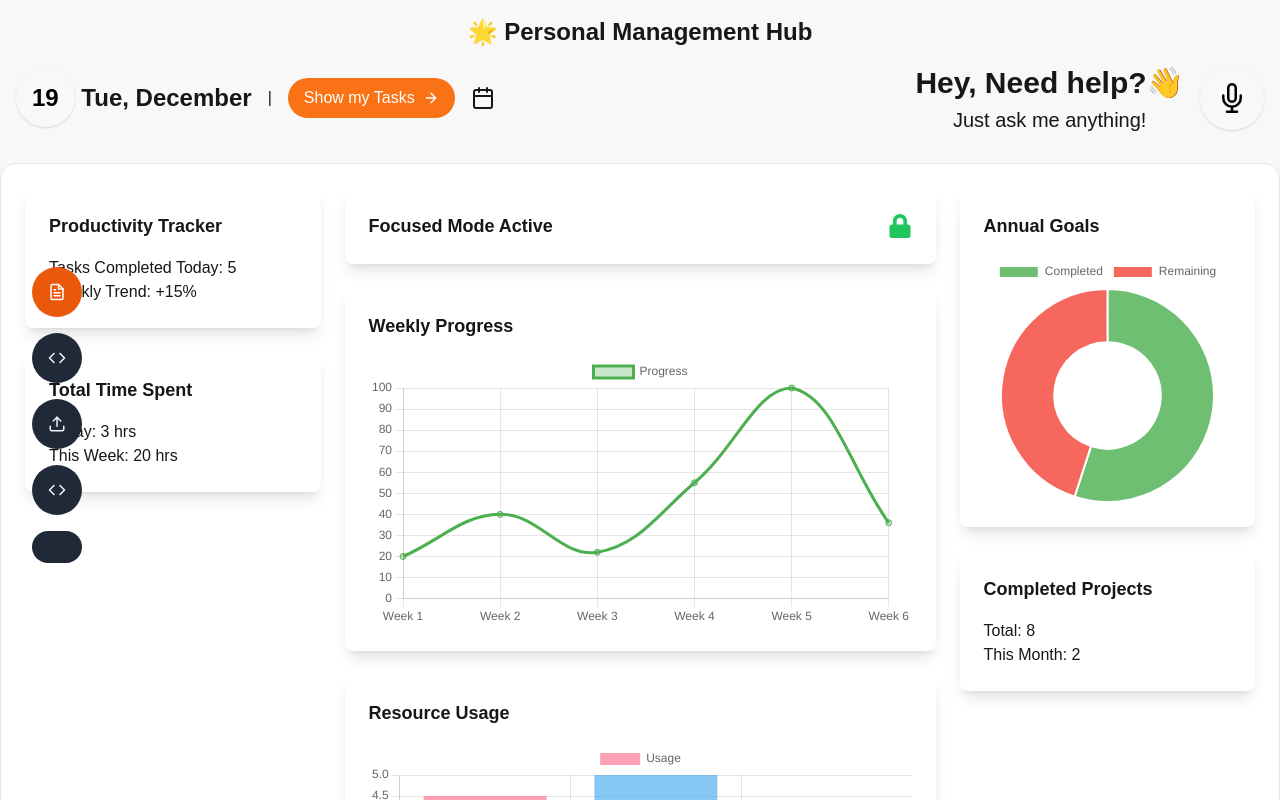
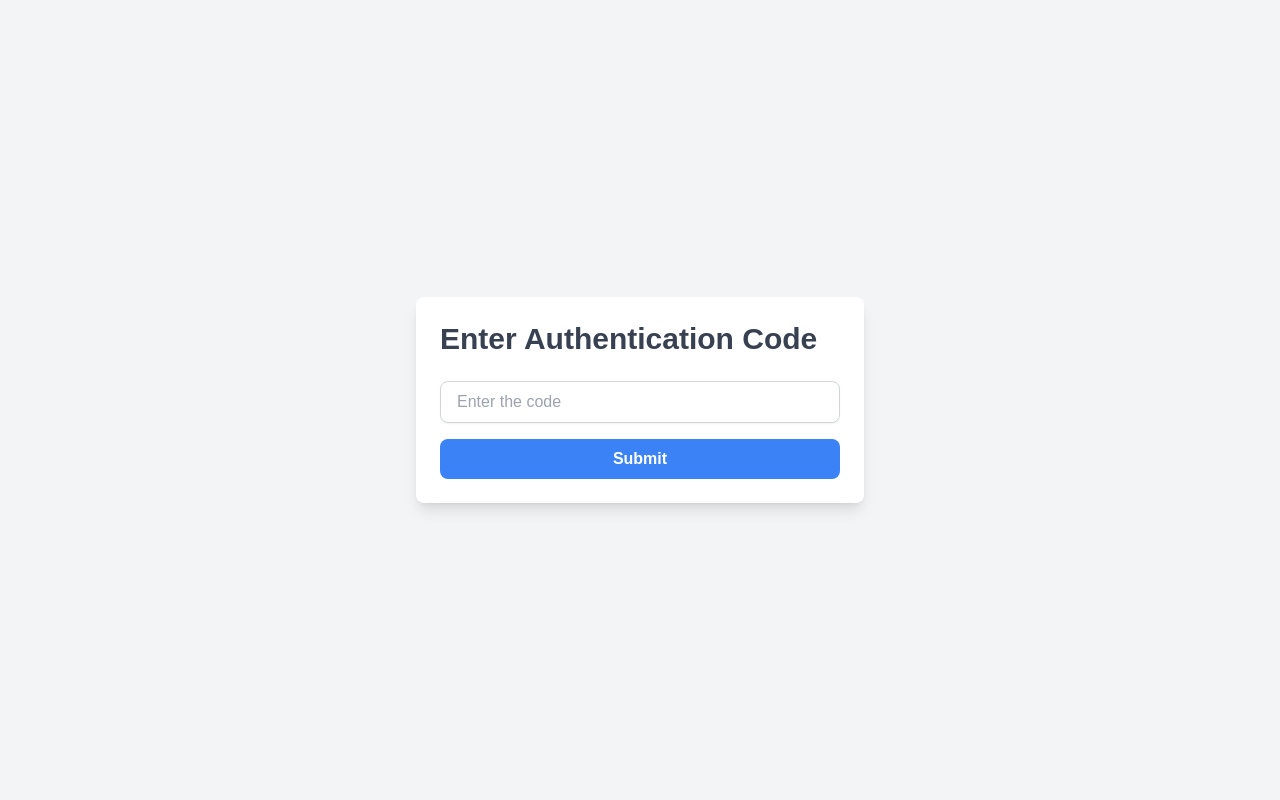
Before and after one commit to asissharma/IAmHere, a Next.js app: page / in a window 1280 px wide. Shown: the top 800 px of the page. Built offline with nearby package versions, Linux system fonts and the light colour scheme.

Commit message:
dashboard build

```diff
--- a/pages/Home.tsx
+++ b/pages/Home.tsx
@@ -6,7 +6,7 @@ import DSAPlayground from './components/DsaPrac';
 import LearningPathsAndGoals from './components/LearningPathsAndGoals';
 import { motion } from 'framer-motion';
 import { FiFileText, FiCode, FiUpload, FiCalendar, FiArrowRight, FiMic } from 'react-icons/fi';
-import { useState } from 'react';
+import { useState, useEffect } from 'react';
 import { FaIceCream } from 'react-icons/fa';
 
 const sections = {
@@ -21,6 +21,19 @@ type SectionKeys = keyof typeof sections;
 
 const Home: NextPage = () => {
   const [activeSection, setActiveSection] = useState<SectionKeys>('dashboard');
+  const [currentDate, setCurrentDate] = useState<string>(''); // State to hold the current date
+
+  useEffect(() => {
+    const updateDate = () => {
+      const date = new Date();
+      setCurrentDate(date.toLocaleString('en-US', { weekday: 'long', month: 'long', day: 'numeric', year: 'numeric', hour: 'numeric', minute: 'numeric', second: 'numeric' }));
+    };
+
+    updateDate(); // Initial call to set the date
+    const intervalId = setInterval(updateDate, 1000); // Update date every second
+
+    return () => clearInterval(intervalId); // Cleanup interval on component unmount
+  }, []);
 
   return (
     <motion.div
@@ -42,7 +55,7 @@ const Home: NextPage = () => {
           >
             {key === 'dashboard' && <FiFileText />}
             {key === 'playground' && <FiCode />}
-            {key === 'LearningPathsAndGoals' && <FaIceCream />}
+            {key === 'learningpathsandgoals' && <FaIceCream />}
             {key === 'upload' && <FiUpload />}
             {key === 'editor' && <FiCode />}
           </button>
@@ -64,13 +77,9 @@ const Home: NextPage = () => {
           <div className="flex items-center justify-between space-x-4 w-full">
             <div className="flex items-center space-x-4">
               <h1 className="text-2xl font-bold">
-                <span className='p-4 w-16 h-16 bg-white-400 text-black rounded-full shadow transition-transform transform hover:scale-110'>19</span> Tue, December
+                {/* <span className='p-4 w-16 h-16 bg-white-400 text-black rounded-full shadow transition-transform transform hover:scale-110'>19</span>  */}
+                <span className='flex items-center px-4 py-2 bg-orange-500 text-white rounded-full'>{currentDate}</span>
               </h1>
-              <p>|</p>
-              <button className="flex items-center px-4 py-2 bg-orange-500 text-white rounded-full">
-                Show my Tasks <FiArrowRight className="ml-2" />
-              </button>
-              <FiCalendar className="text-2xl" />
             </div>
 
             {/* AI Assistant */}
--- a/pages/components/Dashboard.tsx
+++ b/pages/components/Dashboard.tsx
@@ -1,9 +1,7 @@
 import { NextPage } from 'next';
+import { useEffect, useState } from 'react';
 import { motion } from 'framer-motion';
-import { FaLock } from 'react-icons/fa';
-import { useState } from 'react';
-
-// Import Chart.js components
+import { Line, Bar, Doughnut } from 'react-chartjs-2';
 import {
   Chart as ChartJS,
   CategoryScale,
@@ -27,50 +25,79 @@ ChartJS.register(
   Title,
   Tooltip,
   Legend,
-  ArcElement // For Doughnut chart
+  ArcElement
 );
 
-import { Line, Bar, Doughnut } from 'react-chartjs-2';
+interface Metric {
+  title: string;
+  value: number;
+}
+
+interface Insight {
+  message: string;
+}
+
+interface Notification {
+  id: string;
+  message: string;
+  timestamp: string;
+}
 
 const Dashboard: NextPage = () => {
-  const [activeSection, setActiveSection] = useState<string>('dashboard');
+  const [data, setData] = useState<{
+    metrics: Metric[];
+    insights: Insight[];
+    notifications: Notification[];
+  } | null>(null);
 
-  // Sample chart data
-  const progressData = {
-    labels: ['Week 1', 'Week 2', 'Week 3', 'Week 4', 'Week 5', 'Week 6'],
+  useEffect(() => {
+    const fetchData = async () => {
+      try {
+        const response = await fetch('/api/dashboard');
+        const result = await response.json();
+        setData(result);
+      } catch (error) {
+        console.error('Error fetching dashboard data:', error);
+      }
+    };
+
+    fetchData();
+  }, []);
+
+  if (!data) return <div>Loading...</div>;
+
+  // Prepare chart data
+  const lineChartData = {
+    labels: data.metrics.map((metric) => metric.title),
     datasets: [
       {
-        label: 'Progress',
-        data: [20, 40, 22, 55, 100, 36, 0],
+        label: 'Metric Values',
+        data: data.metrics.map((metric) => metric.value),
+        fill: true,
+        backgroundColor: 'rgba(76, 175, 80, 0.3)',
         borderColor: 'rgba(76, 175, 80, 1)',
-        backgroundColor: 'rgba(76, 175, 80, 0.3)',
-        fill: true,
         tension: 0.4,
       },
     ],
   };
 
-  const barData = {
-    labels: ['Leetcode DP Handbook', 'DP Cheat Sheet', 'DP Patterns Video'],
+  const barChartData = {
+    labels: data.metrics.map((metric) => metric.title),
     datasets: [
       {
-        label: 'Usage',
-        data: [4.5, 5, 4],
-        backgroundColor: [
-          'rgba(255, 99, 132, 0.6)',
-          'rgba(54, 162, 235, 0.6)',
-          'rgba(255, 206, 86, 0.6)',
-        ],
+        label: 'Metric Values',
+        data: data.metrics.map((metric) => metric.value),
+        backgroundColor: 'rgba(255, 99, 132, 0.6)',
       },
     ],
   };
 
-  const doughnutData = {
+  const doughnutChartData = {
     labels: ['Completed', 'Remaining'],
     datasets: [
       {
         label: 'Overall Completion',
-        data: [55, 45],
+        data: [55, 45], // You can replace this with actual data
         backgroundColor: ['rgba(76, 175, 80, 0.8)', 'rgba(244, 67, 54, 0.8)'],
       },
     ],
@@ -78,64 +105,75 @@ const Dashboard: NextPage = () => {
 
   return (
     <motion.div
-      className="flex flex-col"
+      className="flex flex-col p-6 space-y-6"
       initial={{ opacity: 0 }}
       animate={{ opacity: 1 }}
-      transition={{ duration: 1.5 }}
+      exit={{ opacity: 0 }}
     >
+      <h1 className="text-2xl font-bold">Dashboard</h1>
+
       {/* Main Section */}
-      <div className="flex flex-1 flex-col md:flex-row p-6 space-y-6 md:space-y-0 md:space-x-6">
+      <div className="flex flex-col md:flex-row md:space-x-6">
         {/* Left Column */}
         <div className="flex flex-col space-y-6 md:w-1/4">
-          {/* Productivity Tracker */}
+          {/* Insights */}
           <div className="p-6 bg-white rounded-lg shadow-lg">
-            <h2 className="text-lg font-semibold mb-4">Productivity Tracker</h2>
-            <p>Tasks Completed Today: 5</p>
-            <p>Weekly Trend: +15%</p>
+            <h2 className="text-lg font-semibold mb-4">Insights</h2>
+            <ul>
+              {data.insights.map((insight, index) => (
+                <li key={index} className="mb-2 text-gray-700">
+                  {insight.message}
+                </li>
+              ))}
+            </ul>
           </div>
 
-          {/* Total Time Spent */}
+          {/* Notifications */}
           <div className="p-6 bg-white rounded-lg shadow-lg">
-            <h2 className="text-lg font-semibold mb-4">Total Time Spent</h2>
-            <p>Today: 3 hrs</p>
-            <p>This Week: 20 hrs</p>
+            <h2 className="text-lg font-semibold mb-4">Notifications</h2>
+            <ul>
+              {data.notifications.map((notification) => (
+                <li key={notification.id} className="mb-2 text-gray-700">
+                  {notification.message}
+                </li>
+              ))}
+            </ul>
           </div>
         </div>
 
         {/* Middle Section */}
         <div className="flex flex-col space-y-6 md:w-2/4">
-          {/* System Lock */}
-          <div className="p-6 bg-white rounded-lg shadow-lg flex items-center justify-between">
-            <h2 className="text-lg font-semibold">Focused Mode Active</h2>
-            <FaLock className="text-2xl text-green-500" />
-          </div>
-
           {/* Weekly Progress Line Chart */}
           <div className="p-6 bg-white rounded-lg shadow-lg">
             <h2 className="text-lg font-semibold mb-4">Weekly Progress</h2>
-            <Line data={progressData} />
+            <Line data={lineChartData} />
           </div>
 
           {/* Resource Usage Bar Chart */}
           <div className="p-6 bg-white rounded-lg shadow-lg">
             <h2 className="text-lg font-semibold mb-4">Resource Usage</h2>
-            <Bar data={barData} />
+            <Bar data={barChartData} />
           </div>
         </div>
 
-        {/* Bottom Section */}
+        {/* Right Column */}
         <div className="flex flex-col space-y-6 md:w-1/4">
-          {/* Annual Goals */}
+          {/* Overall Completion Doughnut Chart */}
           <div className="p-6 bg-white rounded-lg shadow-lg">
-            <h2 className="text-lg font-semibold mb-4">Annual Goals</h2>
-            <Doughnut data={doughnutData} />
+            <h2 className="text-lg font-semibold mb-4">Overall Completion</h2>
+            <Doughnut data={doughnutChartData} />
           </div>
 
-          {/* Completed Projects */}
+          {/* Additional Metrics Display */}
           <div className="p-6 bg-white rounded-lg shadow-lg">
-            <h2 className="text-lg font-semibold mb-4">Completed Projects</h2>
-            <p>Total: 8</p>
-            <p>This Month: 2</p>
+            <h2 className="text-lg font-semibold mb-4">Metrics</h2>
+            <ul>
+              {data.metrics.map((metric) => (
+                <li key={metric.title} className="mb-2 text-gray-700">
+                  {metric.title}: {metric.value}
+                </li>
+              ))}
+            </ul>
           </div>
         </div>
       </div>
--- a/pages/index.tsx
+++ b/pages/index.tsx
@@ -13,11 +13,11 @@ const Index: NextPage = () => {
 
   return (
     <div>
-      {/* {!isAuthenticated ? (
+      {!isAuthenticated ? (
         <Auth onSuccess={handleAuthenticationSuccess} />
-      ) : ( */}
+      ) : (
         <Home />
-      {/* )}  */}
+      )}
     </div>
   );
 };
```
Also changed, not shown: pages/api/dashboard.ts (added, +93 -0 lines).
